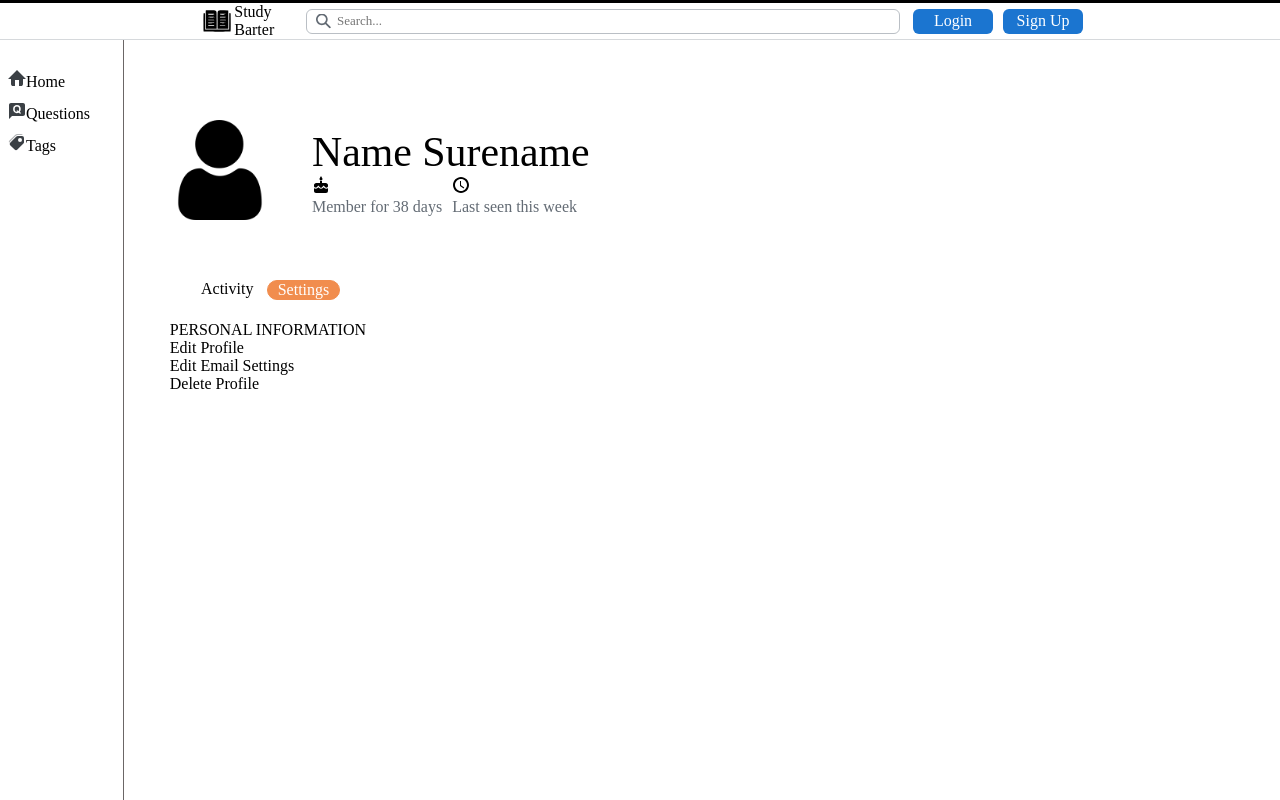
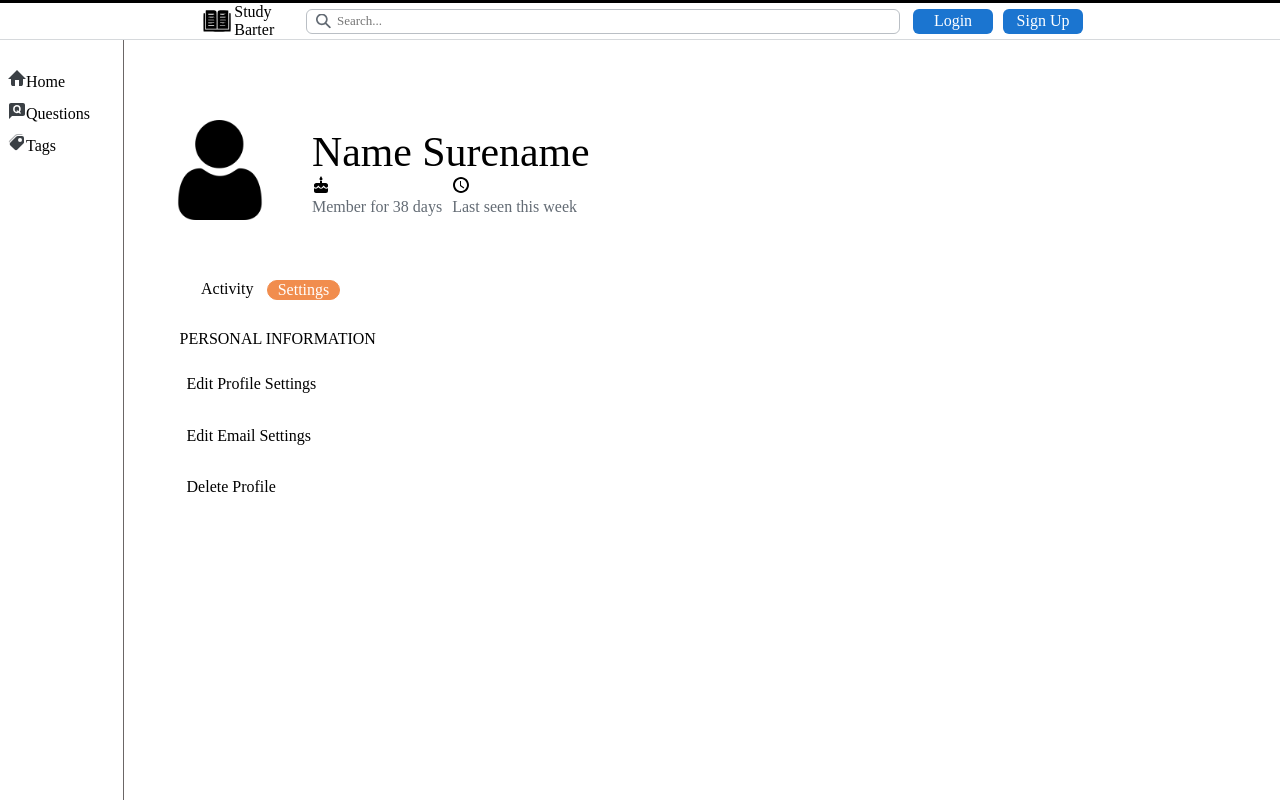
Before and after one commit to Temirlan-Tazhibayev/StudyBarter, a Next.js app: page /users/user in a window 1280 px wide. Both pictures are taken after a click on the link "Settings". Shown: the top 800 px of the page. Built offline with nearby package versions, Linux system fonts and the light colour scheme.

Commit message:
user page

```diff
--- a/pages/users/user.js
+++ b/pages/users/user.js
@@ -13,7 +13,23 @@ export default function User() {
     const handleTabChange = (tab) => {
         setActiveTab(tab);
     };
+    const [settingTab, setSettingTab] = useState('PersonalInformation');
+    const handleSettingTabChange = (tab) => {
+        setSettingTab(tab);
+    }
 
+    const [isConfirmed, setIsConfirmed] = useState(false);
+
+    const handleDeleteProfile = () => {
+        if (isConfirmed) {
+
+
+
+            console.log("Deleting profile...");
+        } else {
+            alert("Please confirm that you understand the implications.");
+        }
+    };
 
     return (
         <>
@@ -104,22 +120,80 @@ export default function User() {
                             )}
                             {activeTab === 'Settings' && (
                                 <>
-                                    <nav>
+                                    <nav className={style.SettingsNav}>
                                         <ul>
-                                            <li>PERSONAL INFORMATION</li>
-                                            <li>
-                                                <a className={style.SettingsNavs}>Edit Profile</a>
+                                            <li className={style.SettingsNavElement}>PERSONAL INFORMATION</li>
+                                            <li className={style.SettingsNavElement}>
+                                                <a className={settingTab === 'EditProfile' ? `${style.SettingsNavElementButton} ${style.active}` : style.SettingsNavElementButton} onClick={() => handleSettingTabChange('EditProfile')}>Edit Profile Settings</a>
+
                                             </li>
-                                            <li>
-                                                <a className={style.SettingsNavs}>Edit Email Settings</a>
+                                            <li className={style.SettingsNavElement}>
+                                                <a className={settingTab === 'EditEmail' ? `${style.SettingsNavElementButton} ${style.active}` : style.SettingsNavElementButton} onClick={() => handleSettingTabChange('EditEmail')}>Edit Email Settings</a>
                                             </li>
-                                            <li>
-                                                <a className={style.SettingsNavs}>Delete Profile</a>
+                                            <li className={style.SettingsNavElement}>
+                                                <a className={settingTab === 'DeleteProfile' ? `${style.SettingsNavElementButton} ${style.active}` : style.SettingsNavElementButton} onClick={() => handleSettingTabChange('DeleteProfile')}>Delete Profile</a>
+
                                             </li>
                                         </ul>
                                     </nav>
-                                    <div>
+                                    <div className={style.SettingsBody}>
+                                        {settingTab === 'EditProfile' && (
+                                            <>
+                                                <h2 className={style.sheader}>Edit you profile</h2>
+                                                <div className={style.sbody}>
+                                                    <div className={style.sbodyElement}>
+                                                        Profile image
+                                                    </div>
+                                                    <div className={style.sbodyElement}>
+                                                        Display Name
+                                                        <input></input>
+                                                    </div>
+                                                    <div className={style.sbodyElement}>
+                                                        Title
+                                                        <input></input>
+                                                    </div>
+                                                    <div className={style.sbodyElement}>
+                                                        About Me
+                                                        <input></input>
+                                                    </div>
+                                                </div>
+                                            </>
+                                        )}
+                                        {settingTab === 'EditEmail' && (
+                                            <>
+                                                <h2 className={style.sheader}>Edit Email</h2>
+                                                <div className={style.sbody}>
+                                                    <div className={style.sbodyElement}>
+                                                        <div className={style.sbodyElement}>
+                                                            Mail
+                                                            <input></input>
+                                                        </div>
+                                                    </div>
+                                                </div>
+                                            </>
+                                        )}
+                                        {settingTab === 'DeleteProfile' && (
+                                            <>
+                                                <h2 className={style.sheader}>Delete Profile</h2>
+                                                <hr/>
+                                                <div className={style.sbody}>
+                                                    <p>Before confirming that you would like your profile deleted, we'd like to take a moment to explain the implications of deletion:</p>
 
+                                                    <p>Deletion is irreversible, and you will have no way to regain any of your original content, should this deletion be carried out and you change your mind later on.</p>
+                                                    <p>Your questions and answers will remain on the site, but will be disassociated and anonymized (the author will be listed as "user23264375") and will not indicate your authorship even if you later return to the site.</p>
+
+                                                    <p>Confirming deletion will only delete your profile on Stack Overflow - it will not affect any of your other profiles on the Stack Exchange network. If you want to delete multiple profiles, you'll need to visit each site separately and request deletion of those individual profiles.</p>
+
+                                                    <label>
+                                                            <input type="checkbox" required onChange={() => setIsConfirmed(!isConfirmed)} />
+
+                                                            I have read the information stated above and understand the implications of having my profile deleted. I wish to proceed with the deletion of my profile.
+                                                    </label>
+
+                                                    <button className={style.deleteaccount} onClick={handleDeleteProfile}>Delete Profile</button>
+                                                </div>
+                                            </>
+                                        )}
                                     </div>
                                 </>
                             )}
--- a/styles/pages/users.module.css
+++ b/styles/pages/users.module.css
@@ -95,7 +95,8 @@
     font-size: var(--fs-title) !important;
 }
 .mainbarBody {
-
+    display: flex;
+    flex-direction: row;
 }
 
 .mainbarBodySummary {
@@ -128,3 +129,81 @@
     border-radius: 4px;
     padding: 5%;
 }
+
+
+.SettingsNav {
+    display: flex;
+    padding-right: 5%;
+    width: 30%;
+}
+
+.SettingsNavElement {
+    padding: 5%;
+    width: 100%;
+    box-sizing: content-box;
+}
+
+.SettingsBody {
+    display: flex;
+    flex-direction: column;
+    width: 100%;
+}
+
+.SettingsNavElementButton {
+    border-top-right-radius: 15px;
+    border-bottom-right-radius: 15px;
+    border-top-left-radius: 15px;
+    border-bottom-left-radius: 15px;
+    border: 1px solid transparent;
+    padding: 6px;
+    width: 100%;
+    display: flex;
+
+    background-color: white;
+}
+
+.SettingsNavElementButton.active {
+    border-top-right-radius: 15px;
+    border-bottom-right-radius: 15px;
+    border-top-left-radius: 15px;
+    border-bottom-left-radius: 15px;
+    border: 1px solid rgb(241, 141, 78);
+    background-color: rgb(241, 141, 78);
+    padding: 6px;
+    width: 100%;
+    display: flex;
+    color:white;
+}
+
+.SettingsNavElementButton:hover {
+    filter: brightness(85%);
+}
+
+.sbody {
+    padding-top: 5px;
+    flex-direction: column;
+}
+
+.header {
+    border: 1px solid black
+}
+
+
+.sbodyElement {
+    display: flex;
+    flex-direction: column;
+}
+
+
+.deleteaccount {
+    display: block;
+    background-color: rgb(163, 33, 33);
+    border: 1px solid rgb(163, 33, 33);
+    border-radius: 15px;
+    padding: 1%;
+    color: white;
+}
+
+.deleteaccount:hover {
+    filter: brightness(85%)
+}
```
